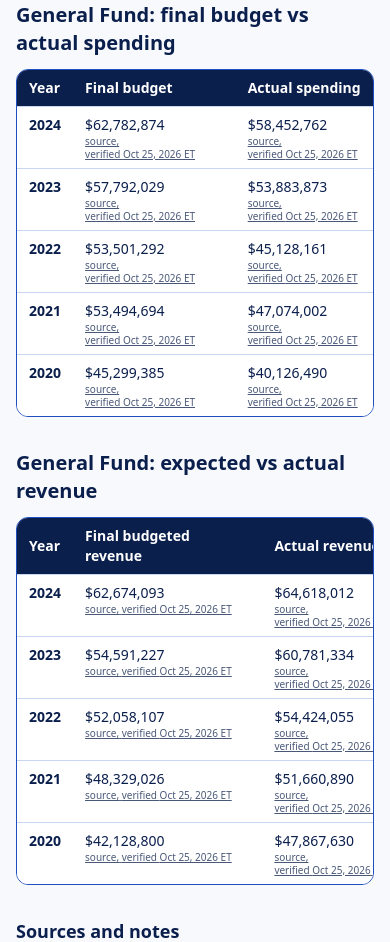
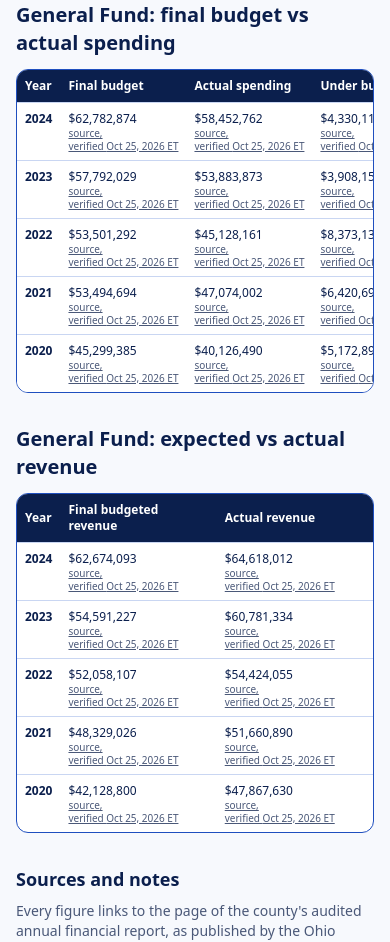
Before and after one commit to JonTelep/open-medina, a Next.js app: page /budget in a window 390 px wide. Shown: the part 309-1251 px from the top of the page. Built offline with nearby package versions, Linux system fonts and the light colour scheme; no server answers; the database is empty.

Commit message:
Budget tables fit 390px screens (#12)

```diff
--- a/src/app/budget/page.tsx
+++ b/src/app/budget/page.tsx
@@ -28,22 +28,22 @@ export default function BudgetPage() {
       <section aria-labelledby="gf-heading" className="space-y-3">
         <h2 id="gf-heading" className="text-xl font-semibold">General Fund: final budget vs actual spending</h2>
         <div className="overflow-x-auto rounded-xl border border-[var(--royal)] bg-white">
-          <table className="w-full min-w-[34rem] text-left text-sm">
+          <table className="w-full text-left text-xs sm:text-sm">
             <thead className="bg-[var(--navy)] text-white">
               <tr>
-                <th scope="col" className="px-3 py-2">Year</th>
-                <th scope="col" className="px-3 py-2">Final budget</th>
-                <th scope="col" className="px-3 py-2">Actual spending</th>
-                <th scope="col" className="px-3 py-2">Under budget by</th>
+                <th scope="col" className="px-2 py-2 sm:px-3">Year</th>
+                <th scope="col" className="px-2 py-2 sm:px-3">Final budget</th>
+                <th scope="col" className="px-2 py-2 sm:px-3">Actual spending</th>
+                <th scope="col" className="px-2 py-2 sm:px-3">Under budget by</th>
               </tr>
             </thead>
             <tbody>
               {rows.map((r) => (
                 <tr key={r.year} className="border-t border-slate-200 align-top">
-                  <th scope="row" className="px-3 py-2 font-semibold">{r.year}</th>
-                  <td className="px-3 py-2">{usd(r.finalExpenditures, r)}</td>
-                  <td className="px-3 py-2">{usd(r.actualExpenditures, r)}</td>
-                  <td className="px-3 py-2">{usd(r.finalExpenditures - r.actualExpenditures, r)}</td>
+                  <th scope="row" className="px-2 py-2 sm:px-3 font-semibold">{r.year}</th>
+                  <td className="px-2 py-2 sm:px-3">{usd(r.finalExpenditures, r)}</td>
+                  <td className="px-2 py-2 sm:px-3">{usd(r.actualExpenditures, r)}</td>
+                  <td className="px-2 py-2 sm:px-3">{usd(r.finalExpenditures - r.actualExpenditures, r)}</td>
                 </tr>
               ))}
             </tbody>
@@ -54,20 +54,20 @@ export default function BudgetPage() {
       <section aria-labelledby="rev-heading" className="space-y-3">
         <h2 id="rev-heading" className="text-xl font-semibold">General Fund: expected vs actual revenue</h2>
         <div className="overflow-x-auto rounded-xl border border-[var(--royal)] bg-white">
-          <table className="w-full min-w-[26rem] text-left text-sm">
+          <table className="w-full text-left text-xs sm:text-sm">
             <thead className="bg-[var(--navy)] text-white">
               <tr>
-                <th scope="col" className="px-3 py-2">Year</th>
-                <th scope="col" className="px-3 py-2">Final budgeted revenue</th>
-                <th scope="col" className="px-3 py-2">Actual revenue</th>
+                <th scope="col" className="px-2 py-2 sm:px-3">Year</th>
+                <th scope="col" className="px-2 py-2 sm:px-3">Final budgeted revenue</th>
+                <th scope="col" className="px-2 py-2 sm:px-3">Actual revenue</th>
               </tr>
             </thead>
             <tbody>
               {rows.map((r) => (
                 <tr key={r.year} className="border-t border-slate-200 align-top">
-                  <th scope="row" className="px-3 py-2 font-semibold">{r.year}</th>
-                  <td className="px-3 py-2">{usd(r.finalRevenues, r)}</td>
-                  <td className="px-3 py-2">{usd(r.actualRevenues, r)}</td>
+                  <th scope="row" className="px-2 py-2 sm:px-3 font-semibold">{r.year}</th>
+                  <td className="px-2 py-2 sm:px-3">{usd(r.finalRevenues, r)}</td>
+                  <td className="px-2 py-2 sm:px-3">{usd(r.actualRevenues, r)}</td>
                 </tr>
               ))}
             </tbody>
```
